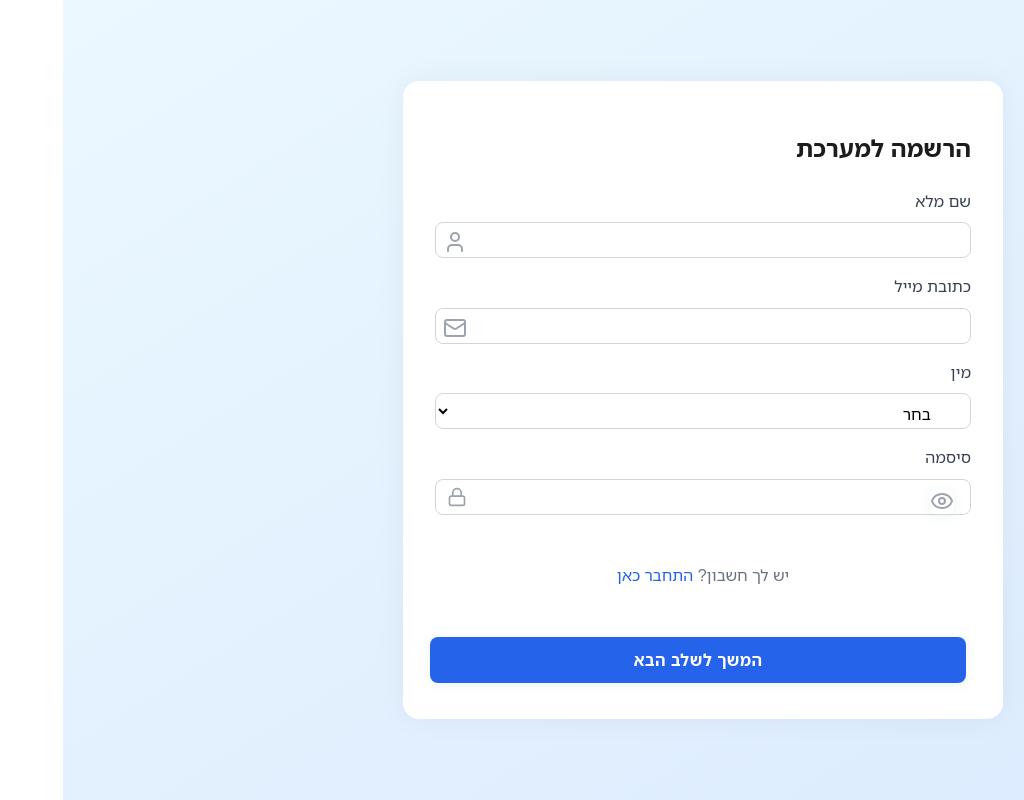
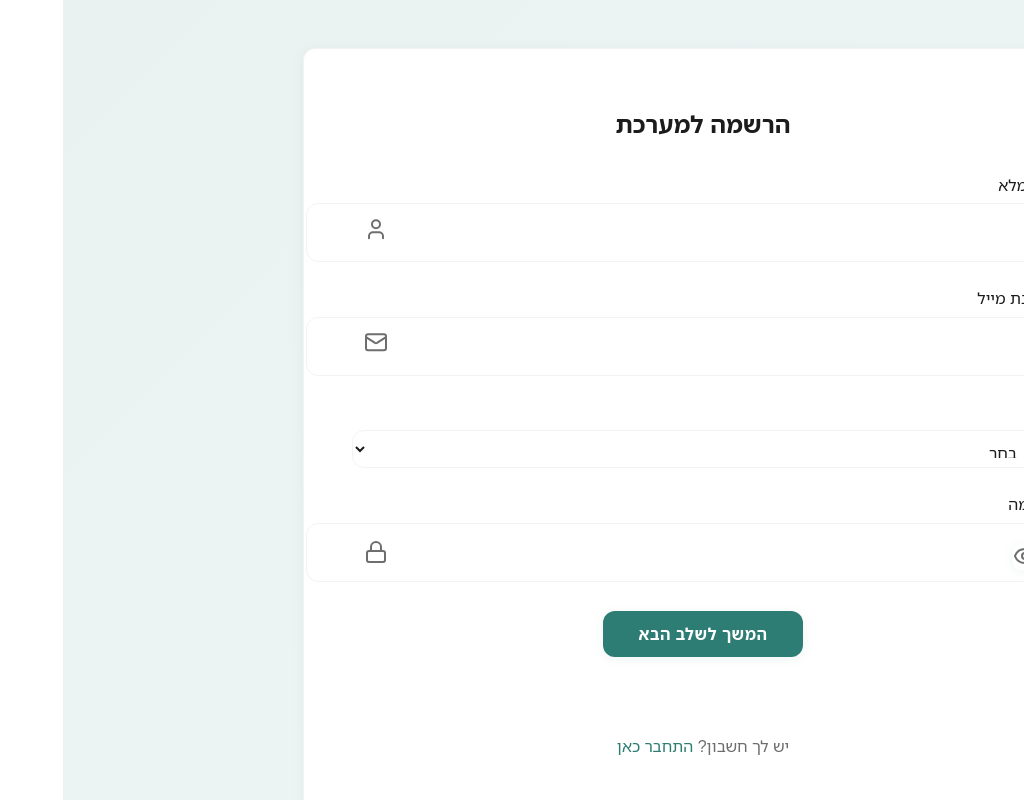
Before and after one commit to hadas5467/ChavrutaProject, a React (Vite) app in the folder client/: page /signup in a window 1280 px wide. Shown: the whole page, without its empty margins (256-1280 px from the left). Built offline with nearby package versions, Linux system fonts and the light colour scheme.

Commit message:
סיום עיצוב ובדיקות

```diff
--- a/client/src/components/Call/CallFrom.jsx
+++ b/client/src/components/Call/CallFrom.jsx
@@ -3,6 +3,7 @@ import React, { useState } from 'react';
 import { useNavigate } from 'react-router-dom';
 import * as apiService from "../apiService.js";
 import { callSchema } from '../../Schema/CallSchema.js';
+import Header from '../Header';
 import {
   learningFormat, preferredDuration, ageRange
 } from '../formatHelpers';
@@ -88,6 +89,9 @@ const CallForm = ({ onSuccess }) => {
   };
 
   return (
+     <>
+    <Header />
+     <main className="profile-page">
      <div className="call-form-page">
     <form className="call-card call-form" onSubmit={handleSubmit}>
       <h3> יצירת קריאה חדשה</h3>
@@ -130,6 +134,8 @@ const CallForm = ({ onSuccess }) => {
       <button type="submit"> פרסם קריאה</button>
     </form>
     </div>
+    </main>
+     </>
   );
 };
 
--- a/client/src/components/Chavrutas/ChavrutaList.jsx
+++ b/client/src/components/Chavrutas/ChavrutaList.jsx
@@ -79,9 +79,6 @@ const ChavrutaList = ({ usersMap }) => {
             renderItem={renderChavruta}
             // newItem={() => navigate('new')}
             filters={filters}
-
-
-
             sort={listSortKey}
             defaultSort={initialSort}
           />
--- a/client/src/components/JoinRequest/joinRequestList.jsx
+++ b/client/src/components/JoinRequest/joinRequestList.jsx
@@ -14,6 +14,8 @@ const JoinRequestList = () => {
     setOnlyMine(nextOnlyMine);
     setEndpoint(nextOnlyMine ? "joinRequests/user" : "joinRequests/");
   };
+
+
 
   const renderItem = (request, refresh) => (
     <JoinRequestCard
--- a/client/src/components/Login/SignUp.jsx
+++ b/client/src/components/Login/SignUp.jsx
@@ -3,7 +3,6 @@ import {Link, useNavigate } from 'react-router-dom';
 import { User, Mail, Lock, Eye, EyeOff } from 'lucide-react';
 import { signUpSchema } from '../../Schema/signUpSchema';
 import '../../css/Signup.css';
-
 const SignUp = () => {
   useEffect(() => {
     localStorage.removeItem('currentUser');
@@ -82,6 +81,14 @@ const SignUp = () => {
         <button type="submit" className="signup-button">
           המשך לשלב הבא
         </button>
+          <div className="signup-text">
+          <p>
+            יש לך חשבון?{' '}
+            <Link to="/login" className="signup-link">
+              התחבר כאן
+            </Link>
+          </p>
+        </div>
       </form>
     </div>
   );
@@ -135,14 +142,7 @@ const PasswordField = ({ value, onChange, showPassword, setShowPassword }) => (
         {showPassword ? <EyeOff /> : <Eye />}
       </button>
     </div>
-     <div className="signup-text">
-          <p>
-            יש לך חשבון?{' '}
-            <Link to="/login" className="signup-link">
-              התחבר כאן
-            </Link>
-          </p>
-        </div>
+
   </div>
 );
 
--- a/client/src/css/CallCard.css
+++ b/client/src/css/CallCard.css
@@ -1,6 +1,9 @@
 /* CallCard.css - עיצוב מודרני לפי אפיון */
 .call-card {
-  background-color: var(--color-border);
+   background: var(--color-surface);
+  border: 1px solid #ddd;
+  border-radius: 10px;
+  /* background-color: var(--color-border); */
   border-radius: 12px;
   padding: 1.5rem;
   box-shadow: 0 2px 8px rgba(46, 125, 117, 0.1);
--- a/client/src/css/LogIn.css
+++ b/client/src/css/LogIn.css
@@ -1,14 +1,14 @@
-/* מרכז את הדף ומגדיר רקע */
 .login-wrapper {
   min-height: 100vh;
   width: 100vw;
   display: flex;
   justify-content: center;
   align-items: center;
-  background: linear-gradient(to bottom right, #ebf8ff, #dbeafe);
+  background-color: var(--color-bg);
   padding: 1rem;
   direction: rtl;
   box-sizing: border-box;
+   background: linear-gradient(135deg, rgba(46, 125, 117, 0.10) 0%, rgba(102, 178, 168, 0.10) 100%, #fff 80%);
 }
 
 .login-container {
@@ -19,12 +19,12 @@
   align-items: center;
 }
 
-/* תיבת ההתחברות */
 .login-box {
   width: 100%;
-  background: white;
-  border-radius: 1rem;
-  box-shadow: 0 0 30px rgba(0, 0, 0, 0.05);
+  background: var(--color-surface);
+  border-radius: var(--border-radius);
+  box-shadow: var(--box-shadow);
+  border: 1px solid var(--color-border);
   padding: 2rem;
   box-sizing: border-box;
 }
@@ -41,7 +41,7 @@
 }
 
 .icon-bg {
-  background-color: #dbeafe;
+  background-color: var(--color-border);
   padding: 0.75rem;
   border-radius: 50%;
 }
@@ -49,18 +49,18 @@
 .icon {
   width: 2rem;
   height: 2rem;
-  color: #2563eb;
+  color: var(--color-primary);
 }
 
 .login-title {
   font-size: 1.75rem;
   font-weight: bold;
-  color: #1f2937;
+  color: var(--color-text);
   margin-bottom: 0.5rem;
 }
 
 .login-subtitle {
-  color: #6b7280;
+  color: var(--color-muted);
 }
 
 .error-message {
@@ -93,7 +93,7 @@
 .form-group label {
   display: block;
   font-weight: 500;
-  color: #374151;
+  color: var(--color-text);
   margin-bottom: 0.5rem;
 }
 
@@ -107,18 +107,25 @@
   box-sizing: border-box;
   height: 48px;
   font-size: 1.1rem;
+  padding: 0.6rem 2.2rem 0.6rem 0.75rem;
+  border: 1px solid var(--color-border);
+  border-radius: var(--border-radius);
+  background: var(--color-surface);
+  color: var(--color-text);
+  transition: border var(--transition);
 }
 
 .input-wrapper input:focus {
-  border-color: #2563eb;
-  box-shadow: 0 0 0 2px rgba(37, 99, 235, 0.3);
+  border-color: var(--color-primary);
+  box-shadow: 0 0 0 2px rgba(46, 125, 117, 0.15);
+  outline: none;
 }
 
 .input-icon {
   position: absolute;
   left: 0.75rem;
   top: 0.75rem;
-  color: #9ca3af;
+  color: var(--color-muted);
   width: 1.25rem;
   height: 1.25rem;
 }
@@ -131,34 +138,36 @@
   background: none;
   border: none;
   cursor: pointer;
-  color: #9ca3af;
+  color: var(--color-muted);
   padding: 0;
   line-height: 1;
 }
 
 .toggle-password:hover {
-  color: #4b5563;
+  color: var(--color-text);
 }
 
 .login-button {
   width: 100%;
-  background-color: #2563eb;
-  color: white;
+  background-color: var(--color-primary);
+  color: var(--color-bg);
   padding: 0.75rem;
   font-size: 1rem;
   border: none;
-  border-radius: 0.5rem;
+  border-radius: var(--border-radius);
   font-weight: 600;
   display: flex;
   justify-content: center;
   align-items: center;
   gap: 0.5rem;
-  transition: background-color 0.3s;
+  box-shadow: var(--box-shadow);
+  transition: background-color var(--transition), transform var(--transition);
   cursor: pointer;
 }
 
 .login-button:hover {
-  background-color: #1d4ed8;
+  background-color: var(--color-accent);
+  transform: translateY(-1px);
 }
 
 .login-button:disabled {
@@ -184,11 +193,11 @@
 .signup-text {
   text-align: center;
   margin-top: 2rem;
-  color: #6b7280;
+  color: var(--color-muted);
 }
 
 .signup-link {
-  color: #2563eb;
+  color: var(--color-primary);
   font-weight: 500;
   text-decoration: none;
 }
@@ -201,7 +210,6 @@
 @media (max-width: 480px) {
   .login-wrapper {
     padding: 0.5rem;
-    min-height: 100vh;
   }
   .login-container {
     max-width: 100vw;
@@ -226,7 +234,7 @@
   }
 }
 
-/* רספונסיביות למסכים בינוניים */
+/* מסכים בינוניים */
 @media (min-width: 481px) and (max-width: 900px) {
   .login-container {
     max-width: 400px;
@@ -236,7 +244,7 @@
   }
 }
 
-/* רספונסיביות למסכים גדולים */
+/* מסכים גדולים */
 @media (min-width: 901px) {
   .login-container {
     max-width: 450px;
--- a/client/src/css/Signup.css
+++ b/client/src/css/Signup.css
@@ -1,37 +1,52 @@
-/* .signup-wrapper {
+.signup-wrapper {
   min-height: 100vh;
-  width: 100vw;
   display: flex;
   justify-content: center;
   align-items: center;
-  background: linear-gradient(to bottom right, #ebf8ff, #dbeafe);
-  padding: 1rem;
+  background-color: var(--color-bg);
+  padding: 2rem;
   direction: rtl;
-  box-sizing: border-box;
+   background: linear-gradient(135deg, rgba(46, 125, 117, 0.10) 0%, rgba(102, 178, 168, 0.10) 100%, #fff 80%);
 }
 
 .signup-form {
   width: 100%;
-  max-width: 600px;
-  background: white;
-  border-radius: 1rem;
-  box-shadow: 0 0 30px rgba(0, 0, 0, 0.05);
-  padding: 2rem;
-  box-sizing: border-box;
+  max-width: 700px; /* ⬅ היה 500px – עכשיו מורחב */
+  background: var(--color-surface);
+  border-radius: var(--border-radius);
+  border: 1px solid var(--color-border);
+  box-shadow: var(--box-shadow);
+  padding: 2.5rem;
   display: flex;
   flex-direction: column;
-  gap: 1rem;
+  gap: 1.5rem;
+  box-sizing: border-box;
+  align-items: center;
+}
+
+
+
+
+.signup-form {
+  width: 100%;
+  max-width: 500px;
+  background-color: var(--color-surface);
+  border: 1px solid var(--color-border);
+  border-radius: var(--border-radius);
+  box-shadow: var(--box-shadow);
+  padding: 2rem;
+  display: flex;
+  flex-direction: column;
+  gap: 1.2rem;
 }
 
 .label {
-  display: block;
   font-weight: 500;
-  color: #374151;
-  margin-bottom: 0.5rem;
+  color: var(--color-text);
+  margin-bottom: 0.4rem;
 }
 
 .input-group {
-  width: 100%;
   display: flex;
   flex-direction: column;
 }
@@ -46,23 +61,23 @@
 .relative select,
 .relative textarea {
   width: 100%;
-  box-sizing: border-box;
-  height: 36px;
+  height: 40px;
+  padding: 0.6rem 2.5rem 0.6rem 0.6rem;
   font-size: 1rem;
-  padding: 0.5rem 2.2rem 0.5rem 0.5rem;
-  border: 1px solid #d1d5db;
-  border-radius: 0.5rem;
-  outline: none;
-  background: white;
-  transition: border 0.2s;
+  border: 1px solid var(--color-border);
+  border-radius: var(--border-radius);
+  background-color: var(--color-surface);
+  color: var(--color-text);
+  transition: border 0.3s ease;
 }
 
 .input:focus,
 .relative input:focus,
 .relative select:focus,
 .relative textarea:focus {
-  border-color: #2563eb;
-  box-shadow: 0 0 0 2px rgba(37, 99, 235, 0.3);
+  border-color: var(--color-primary);
+  outline: none;
+  box-shadow: 0 0 0 2px rgba(46, 125, 117, 0.15);
 }
 
 textarea.input {
@@ -75,9 +90,7 @@ textarea.input {
   left: 0.75rem;
   top: 50%;
   transform: translateY(-50%);
-  color: #9ca3af;
-  height: 1.25rem;
-  width: 1.25rem;
+  color: var(--color-muted);
 }
 
 .toggle-password {
@@ -87,44 +100,38 @@ textarea.input {
   transform: translateY(-50%);
   background: none;
   border: none;
+  color: var(--color-muted);
   cursor: pointer;
-  color: #9ca3af;
-  padding: 0;
-  line-height: 1;
-}
-
-.toggle-password:hover {
-  color: #4b5563;
 }
 
 .signup-button {
   width: 100%;
-  background-color: #2563eb;
-  color: white;
   padding: 0.75rem;
   font-size: 1rem;
+  font-weight: 600;
   border: none;
-  border-radius: 0.5rem;
-  font-weight: 600;
-  display: flex;
-  justify-content: center;
-  align-items: center;
-  gap: 0.5rem;
-  transition: background-color 0.3s;
+  border-radius: var(--border-radius);
+  background-color: var(--color-primary);
+  color: var(--color-bg);
+  box-shadow: var(--box-shadow);
   cursor: pointer;
-  margin-top: 1rem;
+  transition: background-color 0.3s ease;
 }
 
 .signup-button:hover {
-  background-color: #1d4ed8;
+  background-color: var(--color-accent);
 }
 
 .signup-button:disabled {
-  opacity: 0.5;
+  opacity: 0.6;
   cursor: not-allowed;
 }
 
- רספונסיביות
+.error-text {
+  color: red;
+  font-size: 0.8rem;
+}
+
 @media (max-width: 480px) {
   .signup-form {
     padding: 1rem;
@@ -136,7 +143,7 @@ textarea.input {
   .relative select,
   .relative textarea {
     font-size: 0.95rem;
-    padding: 0.65rem 2rem 0.65rem 0.65rem;
+    padding: 0.65rem;
   }
 
   .signup-button {
@@ -144,175 +151,3 @@ textarea.input {
     padding: 0.65rem;
   }
 }
-.error-text {
-  color: red;
-  font-size: 0.8rem;
-  margin-top: 4px;
-} */
-
-.signup-wrapper {
-  min-height: 100vh;
-  width: 100vw;
-  display: flex;
-  justify-content: center;
-  align-items: center;
-  background: linear-gradient(to bottom right, #fefce8, #fef9c3);
-  padding: 1rem;
-  direction: rtl;
-  box-sizing: border-box;
-}
-
-.signup-form {
-  width: 100%;
-  max-width: 600px;
-  background: white;
-  border-radius: 1rem;
-  box-shadow: 0 0 30px rgba(0, 0, 0, 0.05);
-  padding: 2rem;
-  box-sizing: border-box;
-  display: flex;
-  flex-direction: column;
-  gap: 1rem;
-}
-
-.label {
-  display: block;
-  font-weight: 500;
-  color: #374151;
-  margin-bottom: 0.5rem;
-}
-
-.input-group {
-  width: 100%;
-  display: flex;
-  flex-direction: column;
-}
-
-.relative {
-  position: relative;
-  width: 100%;
-}
-
-.input,
-.relative input,
-.relative select,
-.relative textarea {
-  width: 100%;
-  box-sizing: border-box;
-  height: 36px;
-  font-size: 1rem;
-  padding: 0.5rem 2.2rem 0.5rem 0.5rem;
-  border: 1px solid #d1d5db;
-  border-radius: 0.5rem;
-  outline: none;
-  background: white;
-  transition: border 0.2s;
-}
-
-.input:focus,
-.relative input:focus,
-.relative select:focus,
-.relative textarea:focus {
-  border-color: #2563eb;
-  box-shadow: 0 0 0 2px rgba(37, 99, 235, 0.3);
-}
-
-textarea.input {
-  min-height: 80px;
-  resize: vertical;
-}
-
-.icon-left {
-  position: absolute;
-  left: 0.75rem;
-  top: 50%;
-  transform: translateY(-50%);
-  color: #9ca3af;
-  height: 1.25rem;
-  width: 1.25rem;
-}
-
-.toggle-password {
-  position: absolute;
-  right: 0.75rem;
-  top: 50%;
-  transform: translateY(-50%);
-  background: none;
-  border: none;
-  cursor: pointer;
-  color: #9ca3af;
-  padding: 0;
-  line-height: 1;
-}
-
-.toggle-password:hover {
-  color: #4b5563;
-}
-
-.signup-button {
-  width: 100%;
-  background-color: #2563eb;
-  color: white;
-  padding: 0.75rem;
-  font-size: 1rem;
-  border: none;
-  border-radius: 0.5rem;
-  font-weight: 600;
-  display: flex;
-  justify-content: center;
-  align-items: center;
-  gap: 0.5rem;
-  transition: background-color 0.3s;
-  cursor: pointer;
-  margin-top: 1rem;
-}
-
-.signup-button:hover {
-  background-color: #1d4ed8;
-}
-
-.signup-button:disabled {
-  opacity: 0.5;
-  cursor: not-allowed;
-}
-
-.signup-button.secondary {
-  background-color: #f59e0b;
-}
-.signup-button.secondary:hover {
-  background-color: #d97706;
-}
-
-.signup-button.gradient {
-  background: linear-gradient(to right, #2563eb, #3b82f6);
-}
-.signup-button.gradient:hover {
-  background: linear-gradient(to right, #1d4ed8, #2563eb);
-}
-
-/* רספונסיביות */
-@media (max-width: 480px) {
-  .signup-form {
-    padding: 1rem;
-    max-width: 95vw;
-  }
-
-  .input,
-  .relative input,
-  .relative select,
-  .relative textarea {
-    font-size: 0.95rem;
-    padding: 0.65rem 2rem 0.65rem 0.65rem;
-  }
-
-  .signup-button {
-    font-size: 0.95rem;
-    padding: 0.65rem;
-  }
-}
-
-.error-text {
-  color: red;
-  font-size: 0.8rem;
-  margin-top: 4px;
-}
--- a/client/src/css/SignupFull.css
+++ b/client/src/css/SignupFull.css
@@ -1,33 +1,67 @@
+/* ריכוז כל הקומפוננטה במרכז */
+
 .signup-wrapper {
-  min-height: 100vh;
-  width: 100vw;
+  position: fixed;
+  inset: 0;
   display: flex;
   justify-content: center;
   align-items: center;
-  background: linear-gradient(to bottom right, #ebf8ff, #dbeafe);
-  padding: 1rem;
+  background-color: var(--color-bg);
   direction: rtl;
+  z-index: 1;
+   background: linear-gradient(135deg, rgba(46, 125, 117, 0.10) 0%, rgba(102, 178, 168, 0.10) 100%, #fff 80%);
+}
+
+.signup-wrapper {
+  position: fixed;
+  inset: 0;
+  display: flex;
+  justify-content: center;
+  align-items: center;
+  background-color: var(--color-bg);
+  direction: rtl;
+  z-index: 1;
+   /* background: #66B2A8; ; */
+}
+
+/* הטופס כולו – רוחב מרווח */
+.signup-form {
+   justify-content: center;
+  align-items: center;
+  width: 100%;
+  max-width: 800px;
+  background: var(--color-surface);
+  border-radius: var(--border-radius);
+  border: 1px solid var(--color-border);
+  box-shadow: var(--box-shadow);
+  padding: 2.5rem 3rem;
+  display: flex;
+  flex-direction: column;
+  gap: 1.5rem;
+  align-items: center;
   box-sizing: border-box;
 }
 
-.signup-form {
+/* טבלת שדות של שלב 1 – 2 טורים */
+.step-grid {
+  display: grid;
+  grid-template-columns: 1fr 1fr;
+  gap: 1.2rem 2rem;
   width: 100%;
-  max-width: 600px;
-  background: white;
-  border-radius: 1rem;
-  box-shadow: 0 0 30px rgba(0, 0, 0, 0.05);
-  padding: 2rem;
-  box-sizing: border-box;
-  display: flex;
-  flex-direction: column;
-  gap: 1rem;
+}
+
+@media (max-width: 768px) {
+  .step-grid {
+    grid-template-columns: 1fr;
+  }
 }
 
 .label {
-  display: block;
   font-weight: 500;
-  color: #374151;
-  margin-bottom: 0.5rem;
+  color: var(--color-text);
+  margin-bottom: 0.3rem;
+  text-align: right;
+  width: 100%;
 }
 
 .input-group {
@@ -46,23 +80,22 @@
 .relative select,
 .relative textarea {
   width: 100%;
-  box-sizing: border-box;
-  height: 36px;
+  height: 38px;
   font-size: 1rem;
-  padding: 0.5rem 2.2rem 0.5rem 0.5rem;
-  border: 1px solid #d1d5db;
-  border-radius: 0.5rem;
-  outline: none;
-  background: white;
-  transition: border 0.2s;
+  padding: 0.6rem 2rem 0.6rem 0.75rem;
+  border: 1px solid var(--color-border);
+  border-radius: var(--border-radius);
+  background: var(--color-surface);
+  color: var(--color-text);
+  transition: border var(--transition), box-shadow var(--transition);
 }
 
 .input:focus,
 .relative input:focus,
 .relative select:focus,
 .relative textarea:focus {
-  border-color: #2563eb;
-  box-shadow: 0 0 0 2px rgba(37, 99, 235, 0.3);
+  border-color: var(--color-primary);
+  box-shadow: 0 0 0 2px rgba(46, 125, 117, 0.15);
 }
 
 textarea.input {
@@ -75,56 +108,124 @@ textarea.input {
   left: 0.75rem;
   top: 50%;
   transform: translateY(-50%);
-  color: #9ca3af;
-  height: 1.25rem;
-  width: 1.25rem;
+  color: var(--color-muted);
 }
 
 .language-checkboxes {
   display: flex;
   flex-wrap: wrap;
-  gap: 0.5rem 1rem;
-  margin-bottom: 0.5rem;
+  gap: 0.5rem 1.2rem;
 }
 
 .checkbox-label {
   display: flex;
   align-items: center;
-  gap: 0.3rem;
+  gap: 0.4rem;
   font-size: 1rem;
+  color: var(--color-text);
 }
 
-.signup-button {
+/* שלביות עליונה */
+.stepper {
+  display: flex;
+  justify-content: center;
+  gap: 1rem;
+  margin-bottom: 1rem;
+  flex-wrap: wrap;
+}
+
+.stepper span {
+  font-weight: bold;
+  color: var(--color-muted);
+  border-bottom: 2px solid transparent;
+  padding-bottom: 0.3rem;
+}
+
+.stepper span.active {
+  color: var(--color-primary);
+  border-color: var(--color-primary);
+}
+
+.tags-section {
   width: 100%;
-  background-color: #2563eb;
-  color: white;
+  display: flex;
+  flex-direction: column;
+  gap: 0.8rem;
+}
+
+.tags-list {
+  display: flex;
+  flex-wrap: wrap;
+  gap: 0.5rem;
+}
+
+.tags-list button {
+  background: var(--color-border);
+  color: var(--color-text);
+  border: none;
+  padding: 0.4rem 0.8rem;
+  border-radius: 8px;
+  cursor: pointer;
+  transition: background-color 0.2s ease;
+}
+
+.tags-list button.selected {
+  background-color: var(--color-primary);
+  color: var(--color-bg);
+}
+
+.tags-list button:hover {
+  background-color: var(--color-accent);
+  color: var(--color-bg);
+}
+
+.preview {
+  text-align: right;
+  width: 100%;
+  color: var(--color-text);
+}
+
+/* כפתורי "הבא" ו"הקודם" */
+.signup-actions {
+  display: flex;
+  gap: 1rem;
+  width: 100%;
+  flex-direction: row;
+  justify-content: center;
+}
+
+.signup-button,
+.signup-actions button {
+  width: 100%;
+  max-width: 200px;
+  background-color: var(--color-primary);
+  color: var(--color-bg);
   padding: 0.75rem;
   font-size: 1rem;
   border: none;
-  border-radius: 0.5rem;
+  border-radius: var(--border-radius);
   font-weight: 600;
-  display: flex;
-  justify-content: center;
-  align-items: center;
-  gap: 0.5rem;
-  transition: background-color 0.3s;
   cursor: pointer;
-  margin-top: 1rem;
+  box-shadow: var(--box-shadow);
+  transition: background-color var(--transition), transform var(--transition);
 }
 
-.signup-button:hover {
-  background-color: #1d4ed8;
+.signup-button:hover,
+.signup-actions button:hover {
+  background-color: var(--color-accent);
+  transform: translateY(-1px);
 }
 
-.signup-button:disabled {
-  opacity: 0.5;
+.signup-button:disabled,
+.signup-actions button:disabled {
+  opacity: 0.6;
   cursor: not-allowed;
 }
 
-/* רספונסיביות */
+/* מובייל */
 @media (max-width: 480px) {
   .signup-form {
-    padding: 1rem;
+    padding: 1.5rem;
     max-width: 95vw;
   }
 
@@ -133,11 +234,16 @@ textarea.input {
   .relative select,
   .relative textarea {
     font-size: 0.95rem;
-    padding: 0.65rem 2rem 0.65rem 0.65rem;
+    padding: 0.65rem 1rem;
   }
 
-  .signup-button {
+  .signup-button,
+  .signup-actions button {
     font-size: 0.95rem;
     padding: 0.65rem;
   }
+
+  .signup-actions {
+    flex-direction: column;
+  }
 }
```
Also changed, not shown: client/src/components/JoinRequest/joinRequestCard.jsx (+40 -1 lines), client/src/components/Login/FullSignUp.jsx (+8 -2 lines), client/src/css/CallFrom.css (+20 -17 lines). Lines whose indentation alone changed are shown as unchanged.
